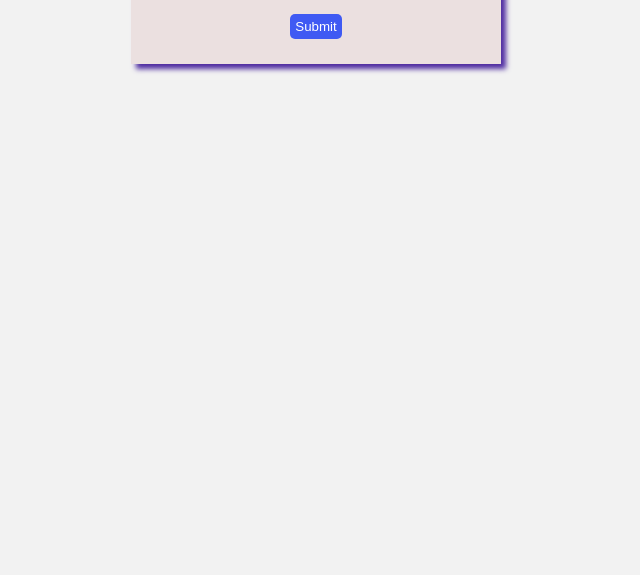
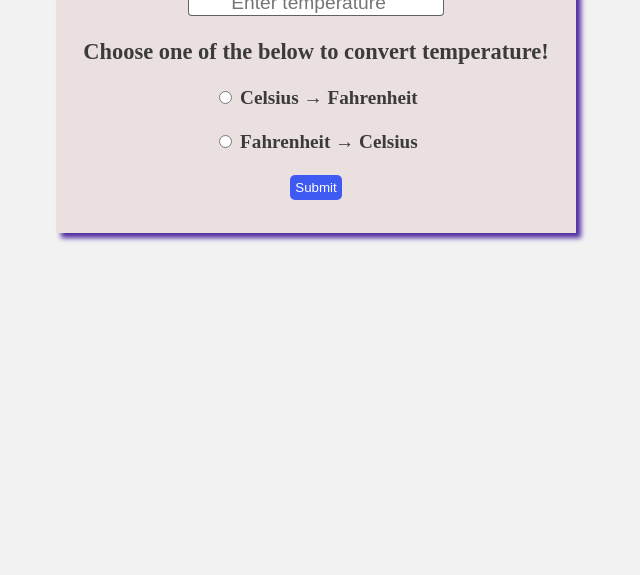
Before and after one commit to KURELLANAVEEN/temperature-conversion, a plain HTML site: page index.html in a window 1280 px wide. Shown: the part 225-800 px from the top of the page, without its empty margins (324-964 px from the left). Drawn offline with Linux system fonts and the light colour scheme.

Commit message:
styled the box by adding fontsize

```diff
--- a/style.css
+++ b/style.css
@@ -1,7 +1,7 @@
 body {
   font-family: "Times New Roman", Times, serif;
   background-color: hsl(0, 0%, 95%);
-  font-size: small;
+  font-size: larger;
 }
 h1 {
   color: brown;
@@ -9,11 +9,11 @@ h1 {
 form {
   text-align: center;
   background-color: hsl(0, 20%, 90%);
-  max-width: 350px;
+  max-width: 500px;
   margin: auto;
   padding: 10px;
   box-shadow: 5px 5px 5px hsla(258, 58%, 40%, 0.993);
-  margin-top: 25px;
+  margin-top: 110px;
 }
 #textbox {
   width: 50%;
@@ -40,6 +40,6 @@ button:hover {
 }
 
 #result {
-  font-size: 15px;
+  font-size: larger;
   font-weight: bold;
 }
```
